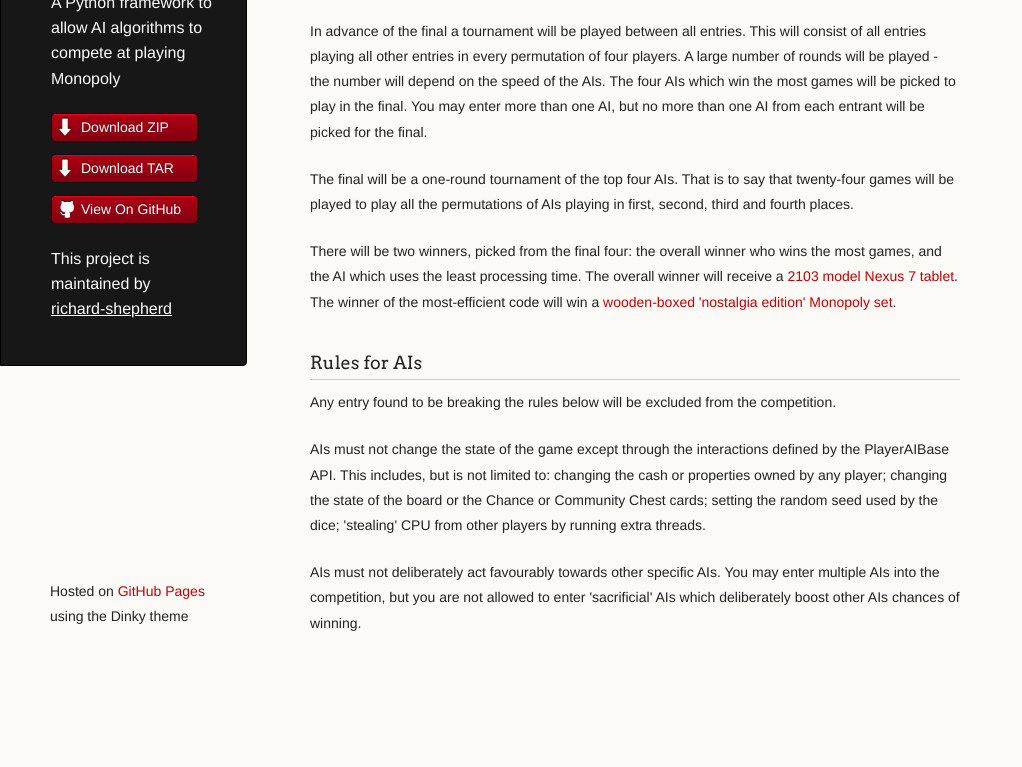
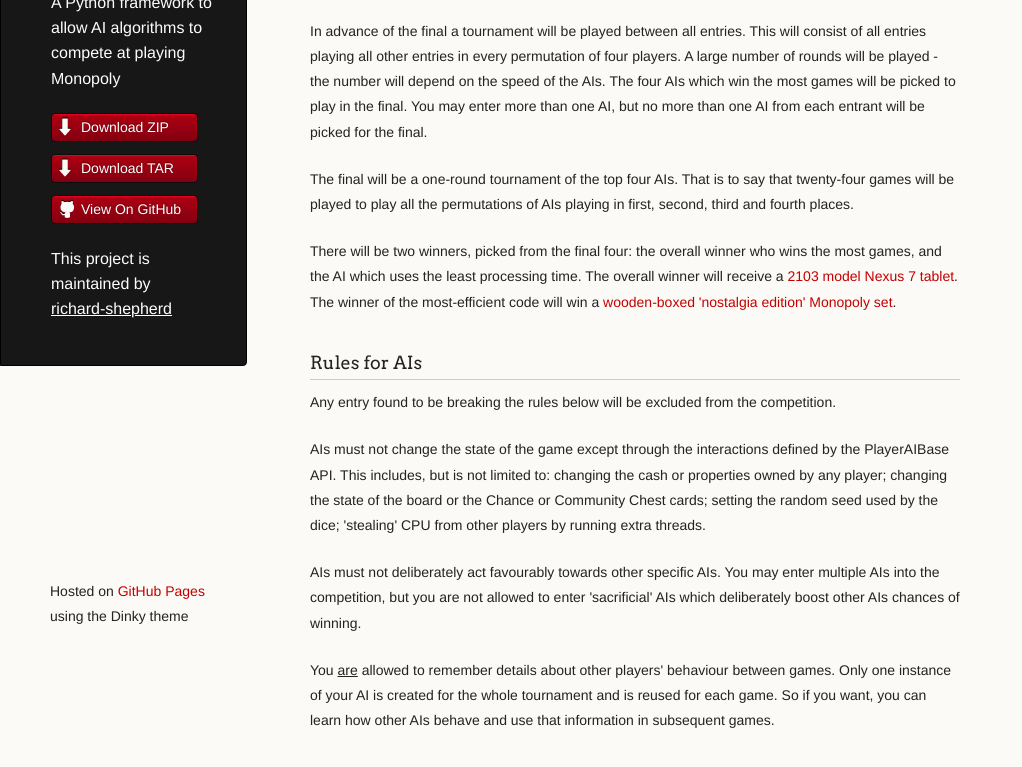
Before and after one commit to richard-shepherd/monopyly, a plain HTML site: page rules.html in a window 1280 px wide. Shown: the part 139-906 px from the top of the page, without its empty margins (0-1022 px from the left). Before the commit the page ends 847 px from the top, so only its background shows below. Drawn offline with Linux system fonts and the light colour scheme.

Commit message:
monopyly

```diff
--- a/rules.html
+++ b/rules.html
@@ -77,6 +77,12 @@
     You may enter multiple AIs into the competition, but you are not allowed to
     enter 'sacrificial' AIs which deliberately boost other AIs chances of winning.
 </p>
+<p>
+    You <u>are</u> allowed to remember details about other players' behaviour between
+    games. Only one instance of your AI is created for the whole tournament and is
+    reused for each game. So if you want, you can learn how other AIs behave and use
+    that information in subsequent games.
+</p>
 
 
 
```
